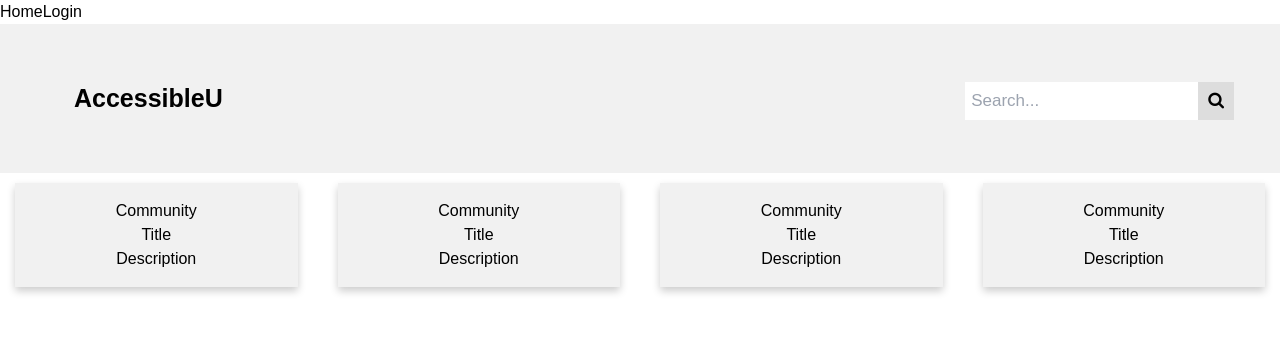
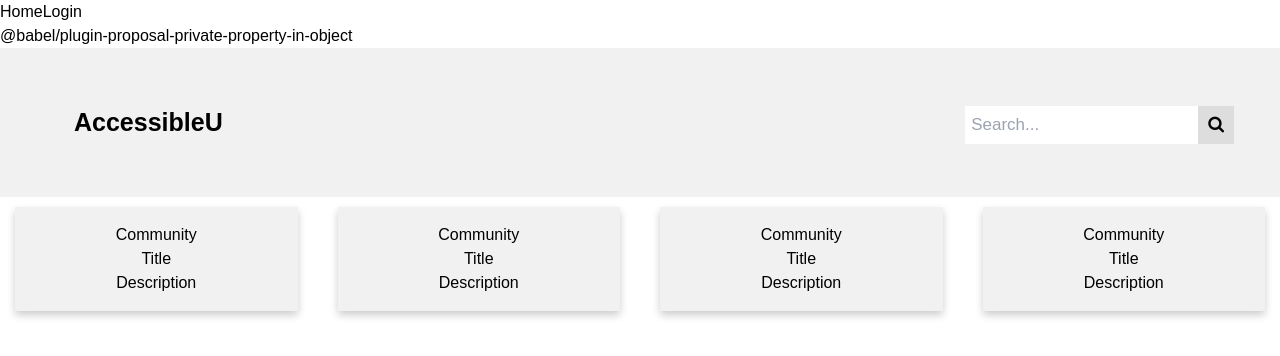
Before and after one commit to MichaelCut24/Wicked-Lieutenants-Work-Space, a React (Create React App) app in the folder accessibleu/: page / in a window 1280 px wide. Shown: the top 356 px of the page. Built offline with nearby package versions, Linux system fonts and the light colour scheme.

Commit message:
Update Home.js

```diff
--- a/accessibleu/src/pages/Home.js
+++ b/accessibleu/src/pages/Home.js
@@ -4,6 +4,7 @@ function Home(){
   return (
     <div class="page">
 
+      <div>@babel/plugin-proposal-private-property-in-object</div>
       <div class="header">
           <a href="#default" id="main"/>
           <a href="#default" class="logo">AccessibleU</a>
```
